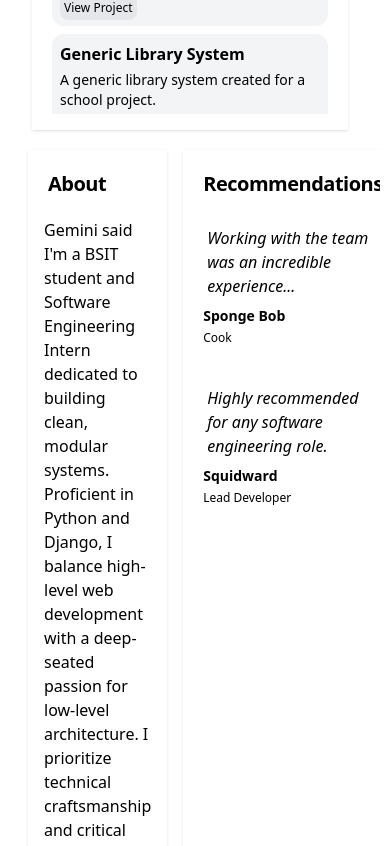
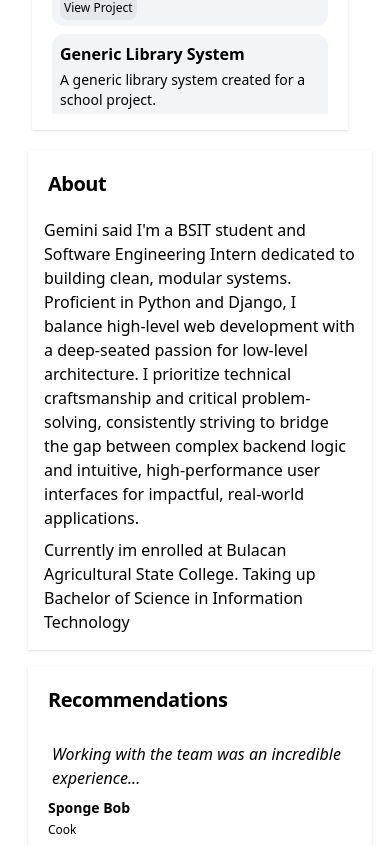
Before and after one commit to Zaido219/personal-portfolio, a React (Vite) app: page / in a window 390 px wide. Shown: the part 2214-3060 px from the top of the page. Built offline with nearby package versions, Linux system fonts and the light colour scheme.

Commit message:
style:WIP Mobile responsiveness for the about me section

```diff
--- a/src/App.jsx
+++ b/src/App.jsx
@@ -32,7 +32,7 @@ function App() {
               <ProjectCard />
             </div>
           </div>
-          <div className="flex justify-centerp-1">
+          <div className="flex flex-col md:flex-row justify-centerp-1">
             <AboutMe />
             <TestimonialSection />
           </div>
```
